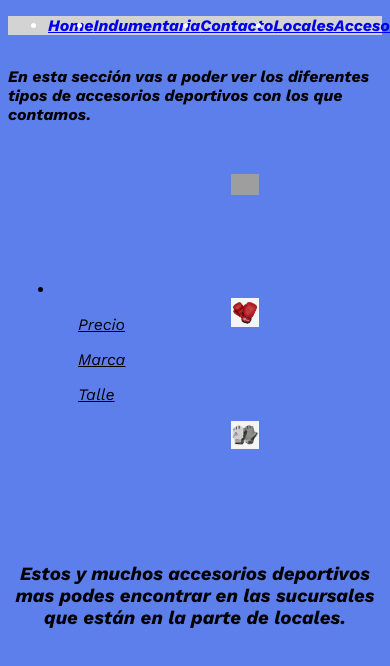
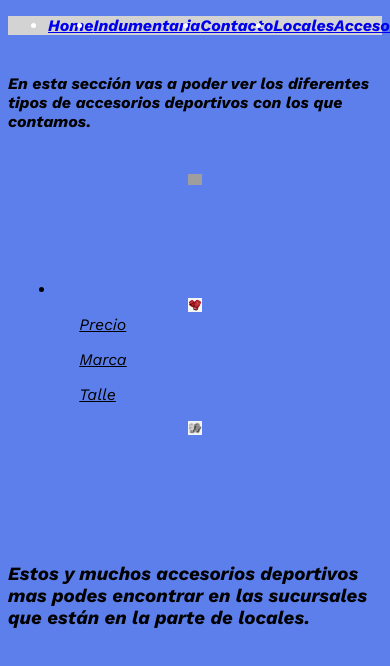
Before and after one commit to felixxs2/indumentaria-deportiva, a plain HTML site: page pages/accesorios.html in a window 390 px wide. Shown: the top 666 px of the page. Drawn offline with Linux system fonts and the light colour scheme; grey boxes are pictures that could not be loaded.

Commit message:
15/11 media queries

```diff
--- a/css/estilos.css
+++ b/css/estilos.css
@@ -234,16 +234,16 @@ iframe{
     grid-template-rows: repeat(4, 1fr);
     grid-template-columns: repeat(4, auto);
 
-    grid-template-columns: 1fr 3fr 1fr;
+    grid-template-columns: 150px auto 150px;
     grid-template-rows: repeat(5, 1fr);
     column-gap: 20px;
     row-gap: 20px;
 
     grid-template-areas:
     "texto texto texto"
-    "aside  foto1  aside1"
-    "aside  foto2  aside1"
-    "aside  foto3  aside1"
+    "aside  foto1  aside2"
+    "aside  foto2  aside2"
+    "aside  foto3  aside2"
     "footer1 footer1 footer1"
     ;
 }
@@ -257,6 +257,7 @@ iframe{
     display: flex;
     flex-direction: row;
     justify-content: center;
+    align-self: center;
     grid-area: texto;
 }
 
@@ -281,9 +282,10 @@ iframe{
 }
 
 .footeracc{
+    display: flex;
     font-family: fuente-prueba;
     grid-area: footer1;
-    text-align: center;
+    justify-content: center;
 }
 
 
@@ -297,6 +299,16 @@ iframe{
 }
 
 
-@media screen {
-    max-width: 500px;
+@media all and (max-width: 750px){
+    #listas-edit{
+        justify-self: space-between;
+        flex-wrap: nowrap;
+    }
+    .grid-container > img{
+        width:40%;
+    }
+
+    .footeracc{
+        align-self: ;
+    }
 }
```
